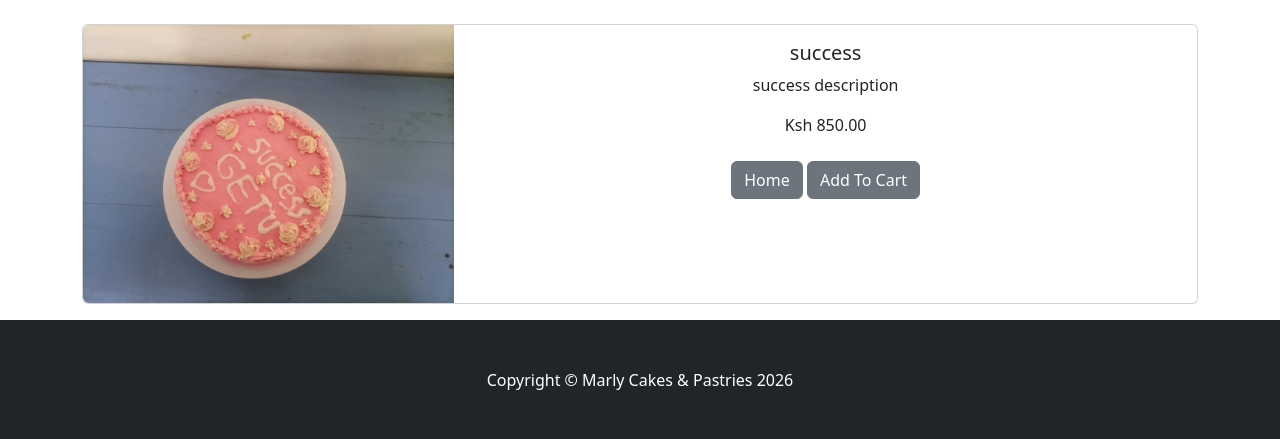
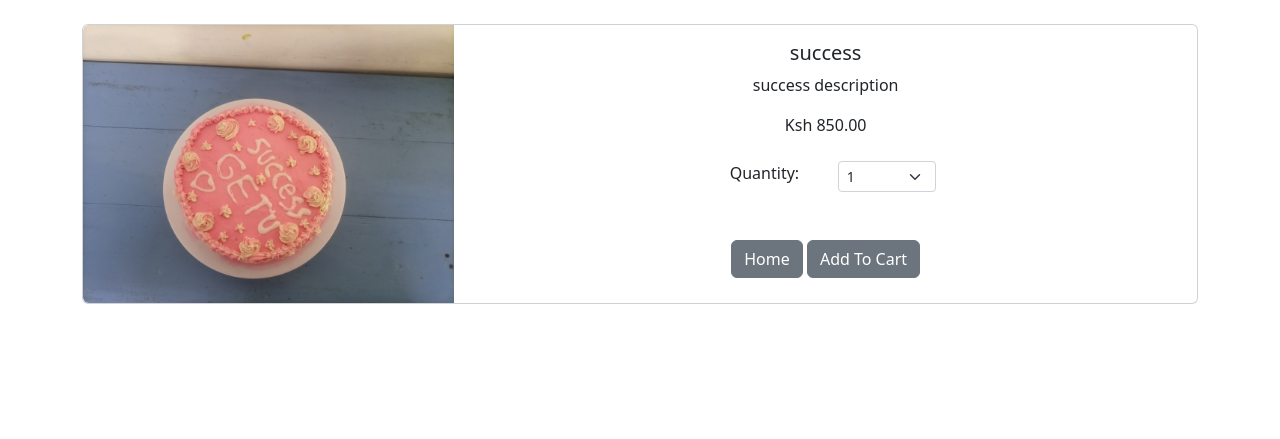
Before and after one commit to petermuremi351/Marly-Cakes-and-Pastries, a Django app: page /product/5 in a window 1280 px wide. Shown: the part 56-495 px from the top of the page. Run offline with Django 5.2, Linux system fonts and the light colour scheme; data comes from the database, SQL or seed files in the repository; both versions use the stored data as it was after the commit; some libraries are stand-ins or nearby versions.

Commit message:
product quantities 1

```diff
--- a/cart/cart.py
+++ b/cart/cart.py
@@ -15,14 +15,17 @@ class Cart():
         # make sure cart is available in all pages
         self.cart = cart
 
-    def add(self, product):
+    def add(self, product, quantity):
+        # ,quantity
         product_id = str(product.id)
+        product_qty = str(quantity)
 
         #   logic
         if product_id in self.cart:
             pass
         else:
-            self.cart[product_id] = {'price': str(product.price)}
+            # self.cart[product_id] = {'price': str(product.price)}
+            self.cart[product_id] = int(product_qty)
 
         self.session.modified = True
 
--- a/cart/views.py
+++ b/cart/views.py
@@ -17,11 +17,13 @@ def cart_add(request):
     if request.POST.get('action') == 'post':
         # get stuff
         product_id = int(request.POST.get('product_id'))
+        product_qty = int(request.POST.get('product_qty'))
         # lookup product in db
         product = get_object_or_404(Product, id=product_id)
 
         # save to session
-        cart.add(product=product)
+        cart.add(product=product, quantity=product_qty)
+        # ,quantity=product_qty
 
         # get cart quantity
         cart_quantity = cart.__len__()
--- a/store/templates/product.html
+++ b/store/templates/product.html
@@ -1,6 +1,6 @@
 {% extends 'base.html' %}
 {% block content %}
-<br/>
+<br />
 <div class="container">
     <div class="card mb-3">
         <div class="row g-0">
@@ -22,13 +22,29 @@
                     &nbsp;Ksh {{ product.sale_price }}
                     {% else %}
                         Ksh {{ product.price }}
-                        <!-- <br/> ID: {{ product.id }} -->
+
                     {% endif %}
+                     <br /><br />
+                    <div class="row justify-content-center">
+                        <div class="col-md-2">Quantity:</div>
+                        <div class="col-md-2">
 
-                    <br/><br/>
+
+                            <select class="form-select form-select-sm" id="qty-cart">
+
+                                <option value="1">1</option>
+                                <option value="2">2</option>
+                                <option value="3">3</option>
+                                <option value="4">4</option>
+                                <option value="5">5</option>
+                            </select>
+                        </div>
+                    </div>
+
+                    <br /><br />
                     <a href="{% url 'home' %}" class="btn btn-secondary">Home</a>
-                    <button type="button" value="{{ product.id }}"
-                    class="btn btn-secondary" id="add-cart">Add To Cart</button>
+                    <button type="button" value="{{ product.id }}" class="btn btn-secondary" id="add-cart">Add To
+                        Cart</button>
                 </div>
             </div>
         </div>
@@ -36,10 +52,11 @@
 
 </div>
 </div>
+<br /><br /><br /><br /><br /><br /><br />
 
 <script>
     // check if button is pressed
-    $(document).on('click', '#add-cart', function(e){
+    $(document).on('click', '#add-cart', function (e) {
         e.preventDefault();
         $.ajax({
             type: 'POST',
@@ -47,17 +64,19 @@
 
             data: {
         product_id: $('#add-cart').val(),
+        product_qty: $('#qty-cart option:selected').text(),
         csrfmiddlewaretoken: '{{ csrf_token }}',
         action: 'post'
+
             },
 
-            success: function(json){
+            success: function (json) {
                 // console.log(json)
                 document.getElementById("cart_quantity").textContent = json.qty
 
             },
 
-            error: function(xhr, errmsg, err){
+            error: function (xhr, errmsg, err) {
 
             }
 
```
Also changed, not shown: db.sqlite3, media/uploads/product/cakee.jpg (added). Lines whose indentation alone changed are shown as unchanged.
